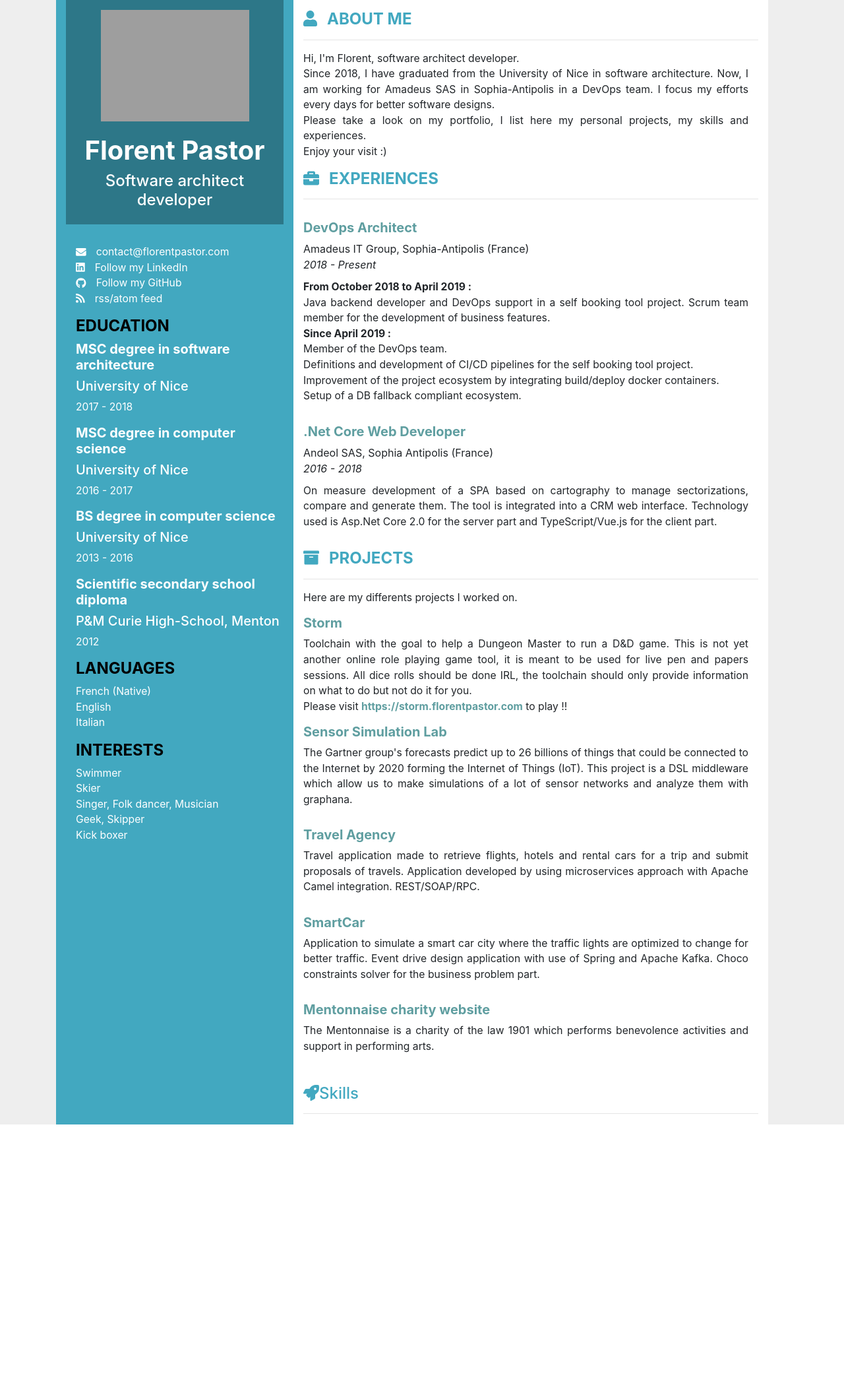
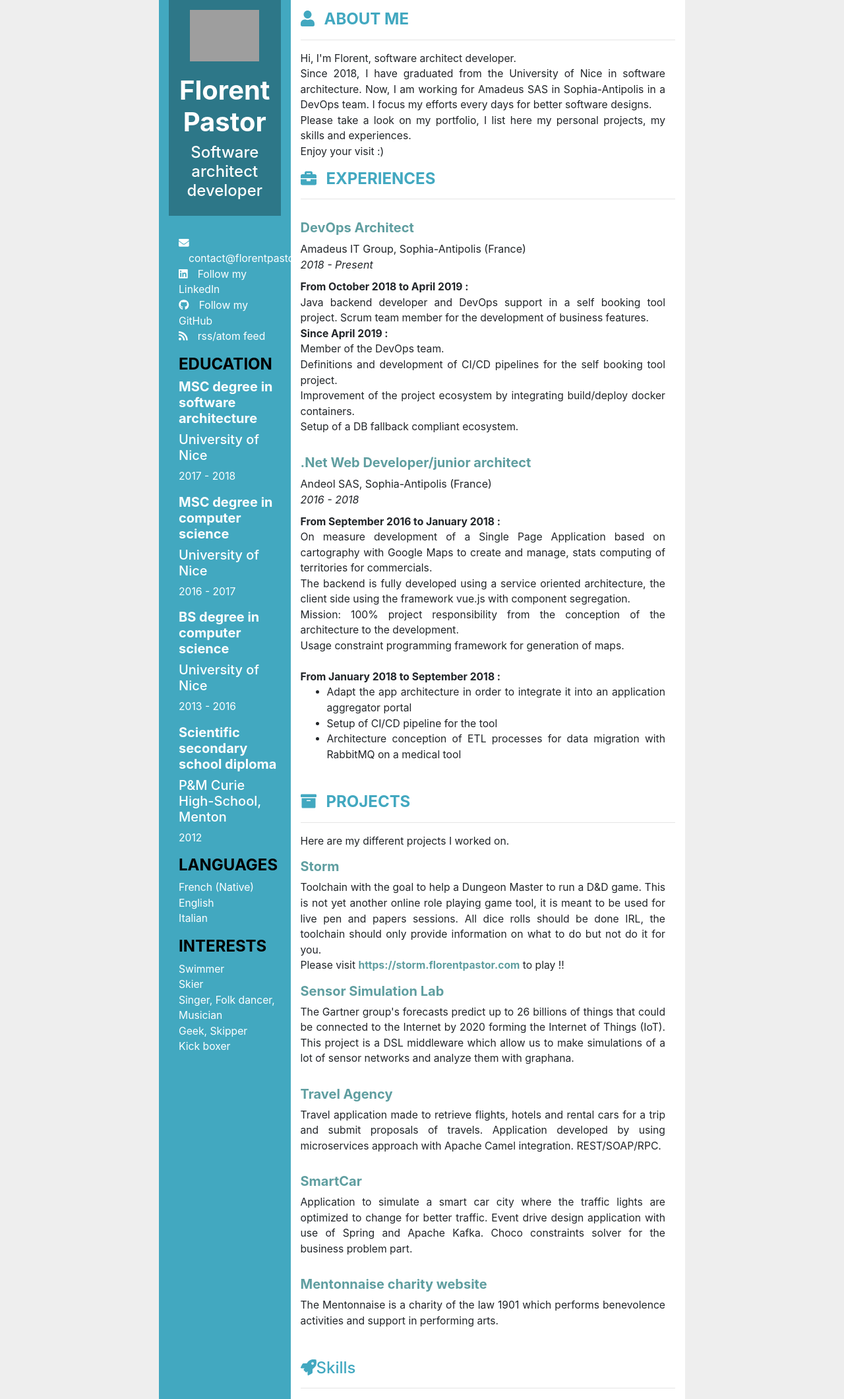
Before and after one commit to earendil06/portfolio, a Flask app: template templates/home.html in a window 1280 px wide. Shown: the whole page at 66% size. Before the commit the page ends 1704 px from the top, so only its background shows below. Run offline with Flask 2, Linux system fonts and the light colour scheme; the template is opened without the code that fills it, so the values that code supplies are empty; style sheets or scripts are compiled from the project's sources; some libraries are stand-ins or nearby versions; grey boxes are pictures that could not be loaded.

Commit message:
add presentation changes

```diff
--- a/static/css/site.less
+++ b/static/css/site.less
@@ -3,6 +3,10 @@
 
 body {
   background-color: #eeeeee;
+}
+
+.main-container {
+  padding: 0 20%;
 }
 
 .left {
--- a/templates/base.html
+++ b/templates/base.html
@@ -3,9 +3,6 @@
     <meta charset="utf-8"/>
     <meta name="viewport" content="width=device-width, initial-scale=1.0"/>
     <title>Portfolio - Florent Pastor</title>
-
-    {#    <link rel="alternate" type="application/rss+xml"#}
-    {#          title="Interesting posts" href="/posts.rss"/>#}
 
     <link rel="stylesheet" href="https://maxcdn.bootstrapcdn.com/bootstrap/4.0.0/css/bootstrap.min.css"
           integrity="sha384-Gn5384xqQ1aoWXA+058RXPxPg6fy4IWvTNh0E263XmFcJlSAwiGgFAW/dAiS6JXm" crossorigin="anonymous">
@@ -26,9 +23,9 @@
 
 </head>
 
-<div class="container">
-    <div class="row container">
-        <div class="col-md-4 col-xs-12 left">
+<div class="main-container">
+    <div class="row">
+        <div class="col-md-3 col-xs-12 left">
             <div class="main-section">
                 <img src="{{ url_for('static', filename='images/profile.jpg') }}" alt="42"/>
                 <h1>Florent Pastor</h1>
@@ -117,7 +114,7 @@
 
 
         </div>
-        <div class="col-md-8 col-xs-12 right">
+        <div class="col-md-9 col-xs-12 right">
             {% block content %}
 
             {% endblock %}
--- a/templates/home.html
+++ b/templates/home.html
@@ -40,14 +40,23 @@
         </div>
 
         <div class="item">
-            <h5 class="title">.Net Core Web Developer</h5>
-            <div class="location">Andeol SAS, Sophia Antipolis (France)</div>
+            <h5 class="title">.Net Web Developer/junior architect</h5>
+            <div class="location">Andeol SAS, Sophia-Antipolis (France)</div>
             <div class="time">2016 - 2018</div>
             <div class="summary">
-                On measure development of a SPA based on cartography to manage sectorizations, compare and
-                generate them. The tool is integrated into a CRM web interface.
-                Technology used is Asp.Net Core 2.0 for the server part and TypeScript/Vue.js for the client
-                part.
+                <b>From September 2016 to January 2018 :</b><br/>
+                On measure development of a Single Page Application based on cartography with Google Maps to create and manage, stats computing of
+                territories for commercials.<br/>
+                The backend is fully developed using a service oriented architecture, the client side using the framework vue.js with component segregation.<br/>
+                Mission: 100% project responsibility from the conception of the architecture to the development.<br/>
+                Usage constraint programming framework for generation of maps.<br/>
+                <br/>
+                <b>From January 2018 to September 2018 :</b><br/>
+                <ul>
+                    <li>Adapt the app architecture in order to integrate it into an application aggregator portal</li>
+                    <li>Setup of CI/CD pipeline for the tool</li>
+                    <li>Architecture conception of ETL processes for data migration with RabbitMQ on a medical tool</li>
+                </ul>
             </div>
         </div>
     </div>
@@ -56,7 +65,7 @@
         <h4><i class="fa fa-archive"></i><span class="title">Projects</span></h4>
         <hr>
         <div class="summary">
-            Here are my differents projects I worked on.
+            Here are my different projects I worked on.
         </div>
 
         <div class="item">
```
